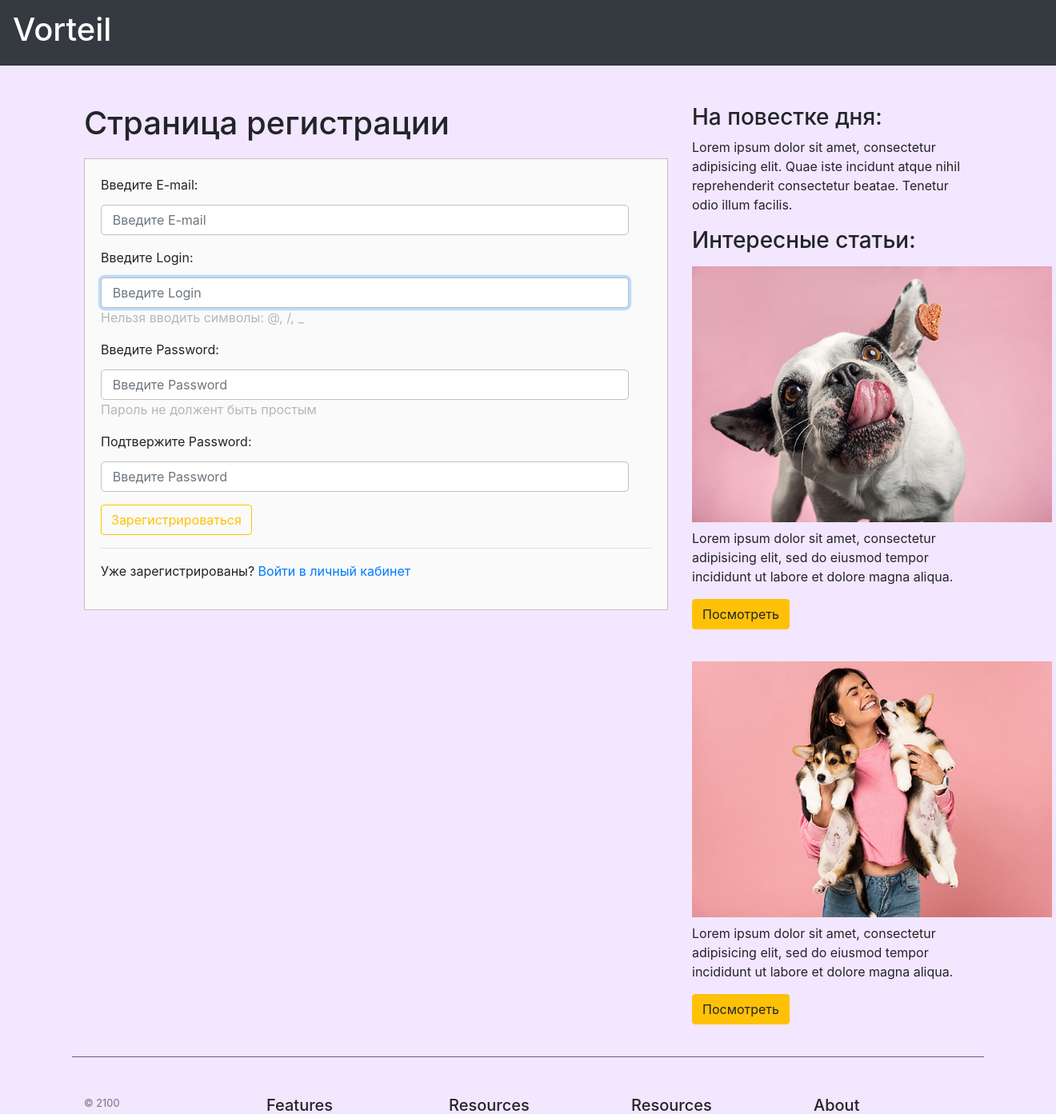
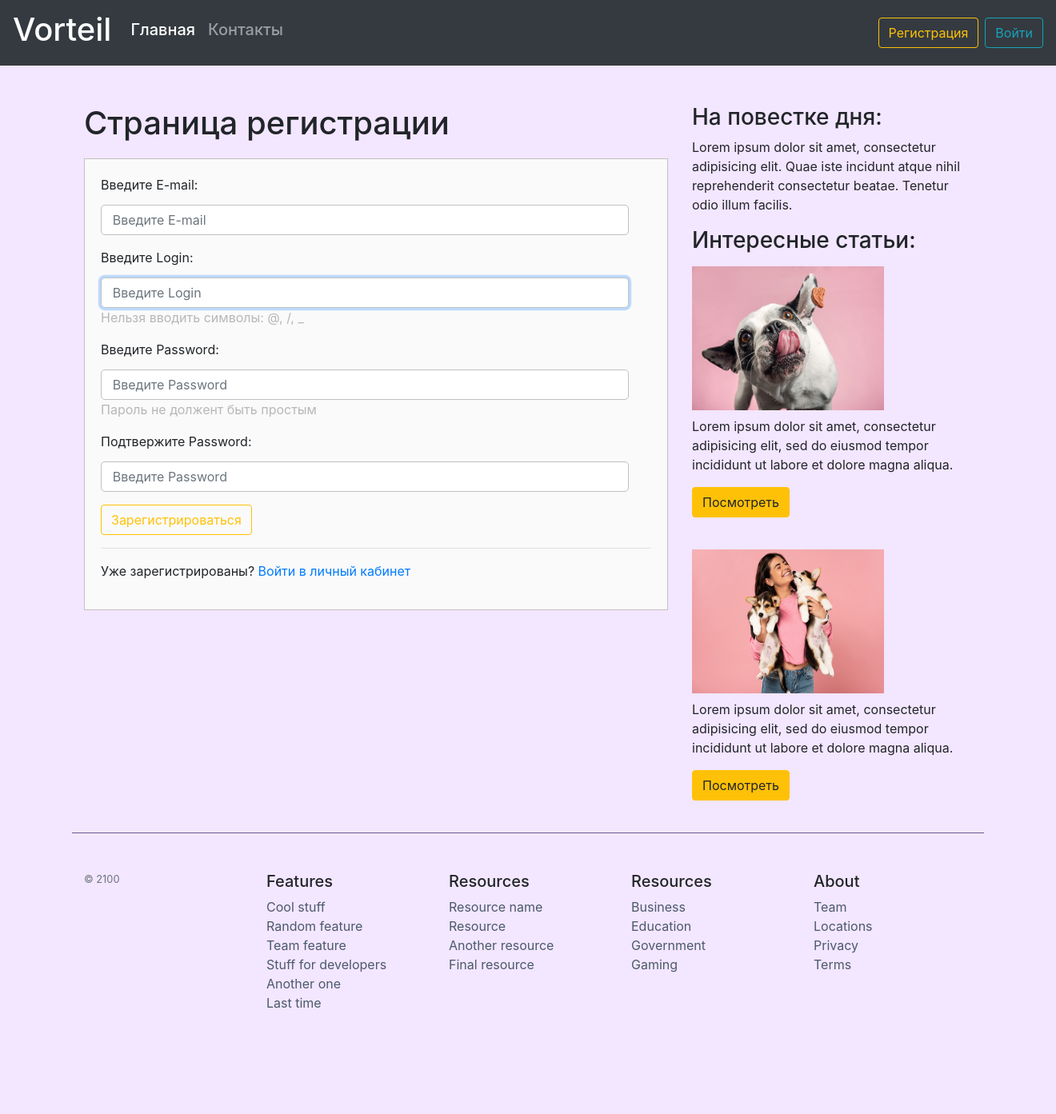
Before and after one commit to khlova/site-articles, a Django app: page /reg in a window 1320 px wide. Shown: the top 1393 px of the page at 80% size. After the commit the page ends 1261 px from the top, so only its background shows below. Run offline with Django 3.2, Linux system fonts and the light colour scheme; some libraries are stand-ins or nearby versions.

Commit message:
revision

```diff
--- a/home/templates/home/base.html
+++ b/home/templates/home/base.html
@@ -10,7 +10,7 @@
 <link rel="stylesheet" href="{% static 'home/main.css'%}">
 </head>
 <body>
-<nav class="navbar  navbar-dark bg-dark">
+<nav class="navbar navbar-expand-sm navbar-dark bg-dark" style ="width:100%">
   <a class="navbar-brand" href="#"><h1>Vorteil</h1></a>
     <div class="collapse navbar-collapse" id="navbarsExample09">
       <ul class="navbar-nav mr-auto">
--- a/users/templates/users/registration.html
+++ b/users/templates/users/registration.html
@@ -17,14 +17,15 @@
 
 {% block aside %}
   <h3 class="mt-2 mb-3">Интересные статьи:</h3>
-  <img src="pictures/news/1.jpg" style="width:450px; height:320px;" class="img-thumbmail mb-2">
+  <img src="pictures/news/1.jpg" style="width:240px; height:180px;" class="img-thumbmail mb-2">
   <p>Lorem ipsum dolor sit amet, consectetur adipisicing elit, sed do eiusmod tempor incididunt ut labore et dolore magna aliqua.</p>
 
   <a href="https://hvost.news/animals/dogs-feeding/chuvstvitelnoe-pishchevarenie-u-sobak/">
     <button class="btn btn-warning mb-3">Посмотреть</button>
   </a>
+  <br>
 
-  <img src="pictures/news/2.jpg" style="width:450px; height:320px;" class="img-thumbmail mt-4 mb-2">
+  <img src="pictures/news/2.jpg" style="width:240px; height:180px;" class="img-thumbmail mt-4 mb-2">
   <p>Lorem ipsum dolor sit amet, consectetur adipisicing elit, sed do eiusmod tempor incididunt ut labore et dolore magna aliqua.</p>
 
   <a href="https://hvost.news/animals/dogs-raising/kak-vystroit-granitsy-v-obshchenii-so-shchenkom/">
```
